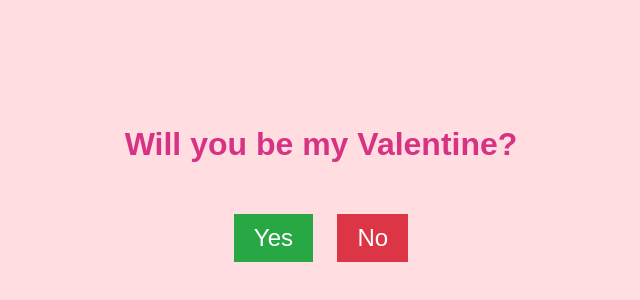
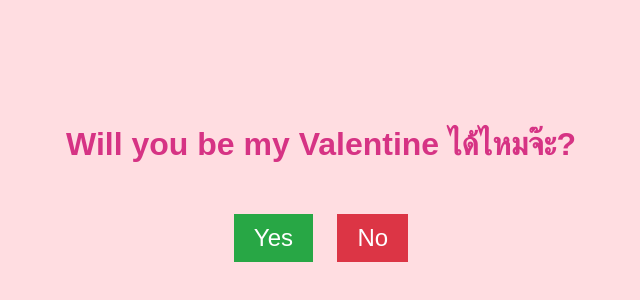
Before and after one commit to XEJAYZ/MOMO, a plain HTML site: page index.html in a window 1280 px wide. Shown: the part 212-512 px from the top of the page, without its empty margins (319-959 px from the left). Drawn offline with Linux system fonts and the light colour scheme.

Commit message:
Update index.html

```diff
--- a/index.html
+++ b/index.html
@@ -46,7 +46,7 @@
     </style>
 </head>
 <body>
-    <h1>Will you be my Valentine?</h1>
+    <h1>Will you be my Valentine ได้ไหมจ๊ะ?</h1>
     <div class="buttons">
         <button class="yes" id="yesButton">Yes</button>
         <button class="no" id="noButton">No</button>
```
